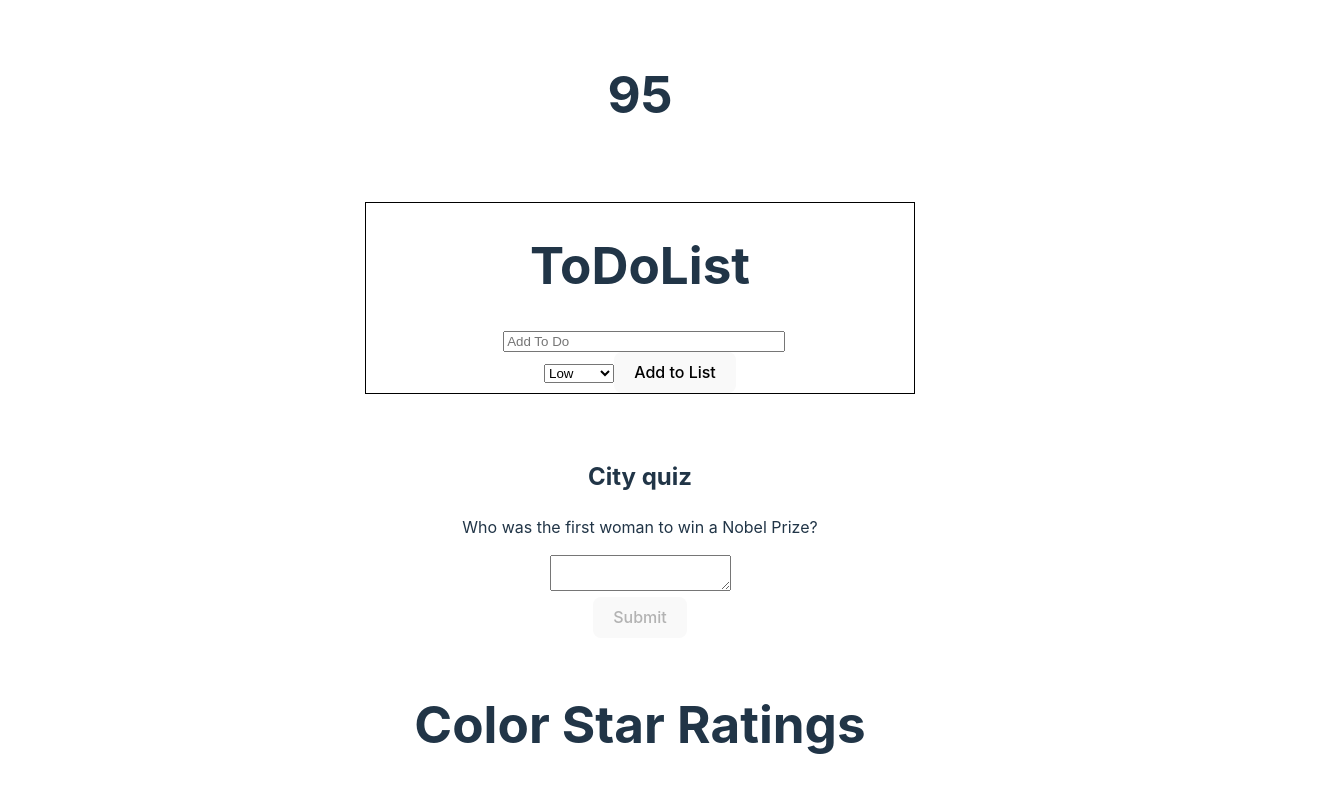
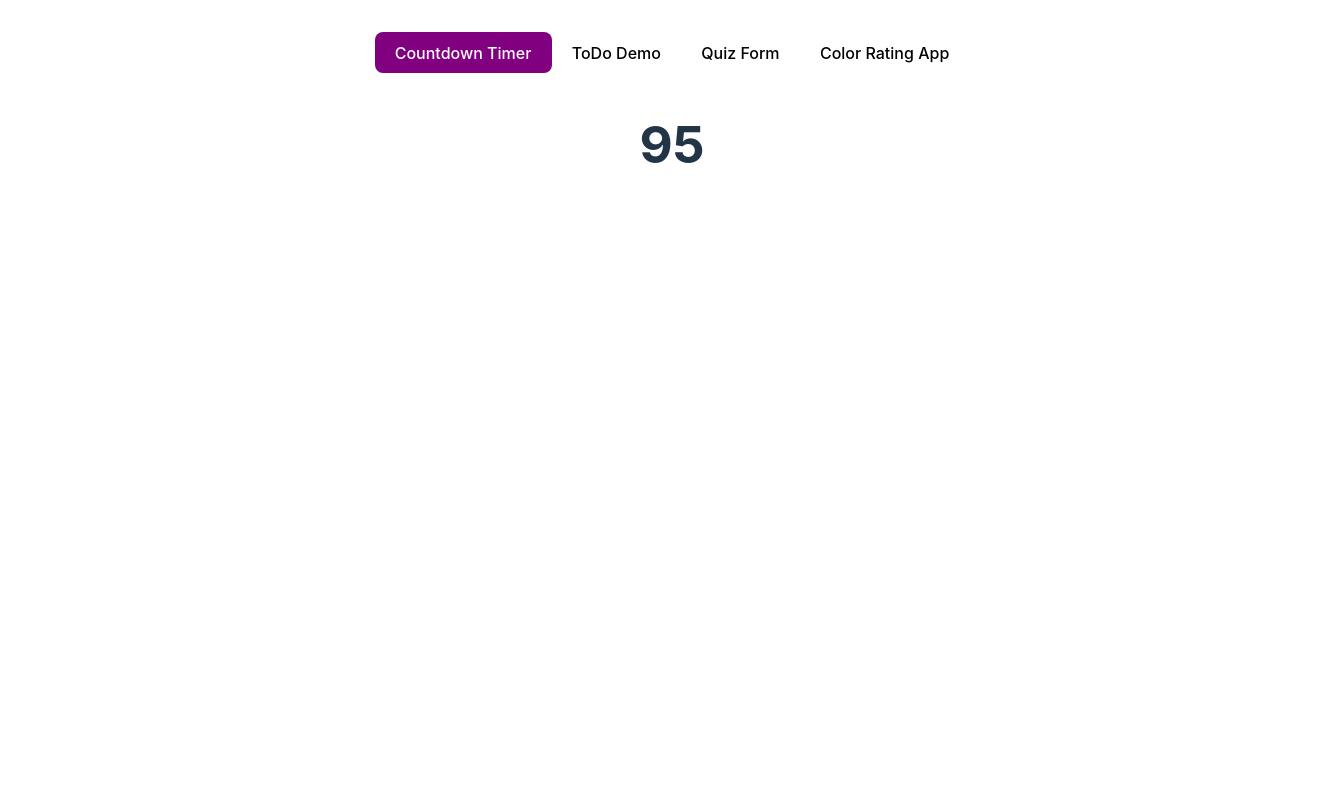
Before and after one commit to alexgeis/react-practice, a React (Vite) app in the folder react-practice/: page / in a window 1280 px wide. Shown: the top 800 px of the page, 1344 px wide, since content can reach past the window. Built offline with nearby package versions, Linux system fonts and the light colour scheme.

Commit message:
Add nav bar to allow access to different practice applications, and use local storage API to persist nav index

```diff
--- a/react-practice/src/App.css
+++ b/react-practice/src/App.css
@@ -6,38 +6,8 @@
 	text-align: center;
 }
 
-.logo {
-	height: 6em;
-	padding: 1.5em;
-	will-change: filter;
-	transition: filter 300ms;
+.section-wrapper {
+	display: flex;
+	flex-direction: column;
+	align-items: center;
 }
-.logo:hover {
-	filter: drop-shadow(0 0 2em #646cffaa);
-}
-.logo.react:hover {
-	filter: drop-shadow(0 0 2em #61dafbaa);
-}
-
-@keyframes logo-spin {
-	from {
-		transform: rotate(0deg);
-	}
-	to {
-		transform: rotate(360deg);
-	}
-}
-
-@media (prefers-reduced-motion: no-preference) {
-	a:nth-of-type(2) .logo {
-		animation: logo-spin infinite 20s linear;
-	}
-}
-
-.card {
-	padding: 2em;
-}
-
-.read-the-docs {
-	color: #888;
-}
--- a/react-practice/src/App.tsx
+++ b/react-practice/src/App.tsx
@@ -1,5 +1,7 @@
+import { useEffect, useState } from "react";
 import "./App.css";
 import CountdownTimer from "./components/CountdownTimer/CountdownTimer";
+import NavBar from "./components/NavBar/NavBar";
 import QuizForm from "./components/QuizForm/QuizForm";
 import RatingApp from "./components/starRatingApp/RatingApp";
 import ToDoApp from "./components/ToDoList/ToDoApp";
@@ -12,18 +14,48 @@ import ToDoApp from "./components/ToDoList/ToDoApp";
 	if clicked, the grid will get the index and render that page
 */
 
+const NavComponents: any = [
+	{
+		element: <CountdownTimer countdownAmt={100} />,
+		title: "Countdown Timer",
+	},
+	{
+		element: <ToDoApp />,
+		title: "ToDo Demo",
+	},
+	{
+		element: <QuizForm />,
+		title: "Quiz Form",
+	},
+	{
+		element: <RatingApp />,
+		title: "Color Rating App",
+	},
+];
+
 function App() {
+	const [navItems, setNavItems] = useState(NavComponents);
+	const [activeIndex, setActiveIndex] = useState<number>(() => {
+		// getting stored value
+		const savedIndexInit: number = Number(localStorage.getItem("navIndex"));
+		return savedIndexInit || 0;
+	});
+
+	useEffect(() => {
+		localStorage.setItem("navIndex", JSON.stringify(activeIndex));
+	}, [activeIndex]);
+
 	return (
-		<div className="App">
-			<CountdownTimer countdownAmt={100} />
-			<br />
-			<ToDoApp />
-			<br />
-			<QuizForm />
-			<br />
-			<RatingApp />
-			<br />
-		</div>
+		<main className="App">
+			<NavBar
+				navItems={navItems}
+				activeIndex={activeIndex}
+				setActiveIndex={(navId: number) => setActiveIndex(navId)}
+			/>
+			<section className="section-wrapper">
+				{navItems[activeIndex].element}
+			</section>
+		</main>
 	);
 }
 
--- /dev/null
+++ b/react-practice/src/components/NavBar/NavBar.tsx
@@ -0,0 +1,34 @@
+import React, { useState } from "react";
+
+const navStyles: any = {
+	btn: {
+		color: "black",
+		textAlign: "center",
+	},
+};
+
+export default function NavBar({
+	navItems,
+	activeIndex,
+	setActiveIndex = (f: any) => f,
+}: any) {
+	return (
+		<>
+			{navItems.map((navItem: any, i: number) => {
+				return (
+					<button
+						key={i}
+						onClick={() => setActiveIndex(i)}
+						style={
+							activeIndex === i
+								? { backgroundColor: "purple", color: "white" }
+								: { backgroundColor: "white", color: "black" }
+						}
+					>
+						{navItem.title}
+					</button>
+				);
+			})}
+		</>
+	);
+}
--- a/react-practice/src/components/ToDoList/ToDoApp.tsx
+++ b/react-practice/src/components/ToDoList/ToDoApp.tsx
@@ -3,7 +3,7 @@ import ToDoList from "./components/ToDoList";
 const styles: any = {
 	container: {
 		border: "1px solid white",
-		width: "90%",
+		width: "70%",
 		margin: "auto",
 		padding: "20px 40px",
 		justifyContent: "center",
--- a/react-practice/src/index.css
+++ b/react-practice/src/index.css
@@ -25,8 +25,8 @@ a:hover {
 
 body {
 	margin: 0;
-  display: flex;
-  place-items: center;
+	/* display: flex;
+  place-items: center; */
 	min-width: 320px;
 	min-height: 100vh;
 }
```
Lines whose indentation alone changed are shown as unchanged.
